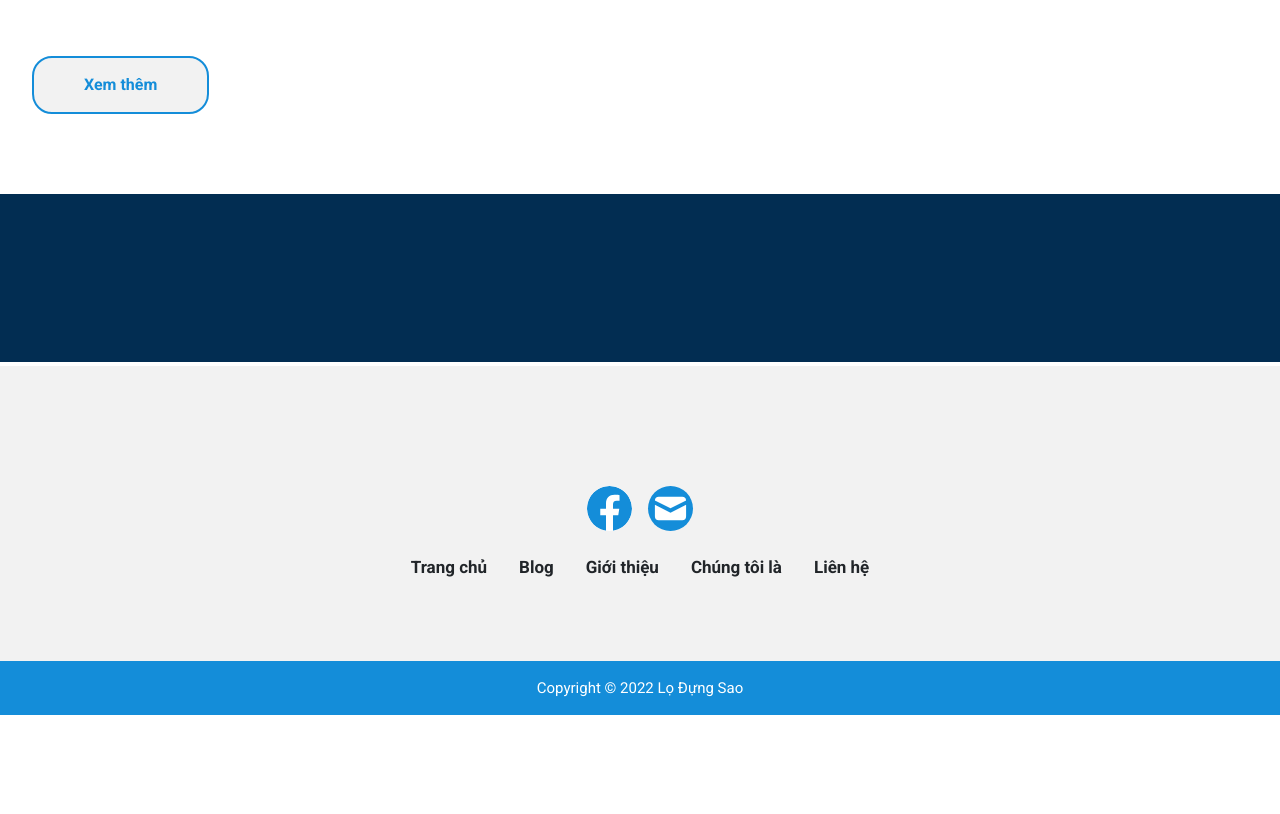
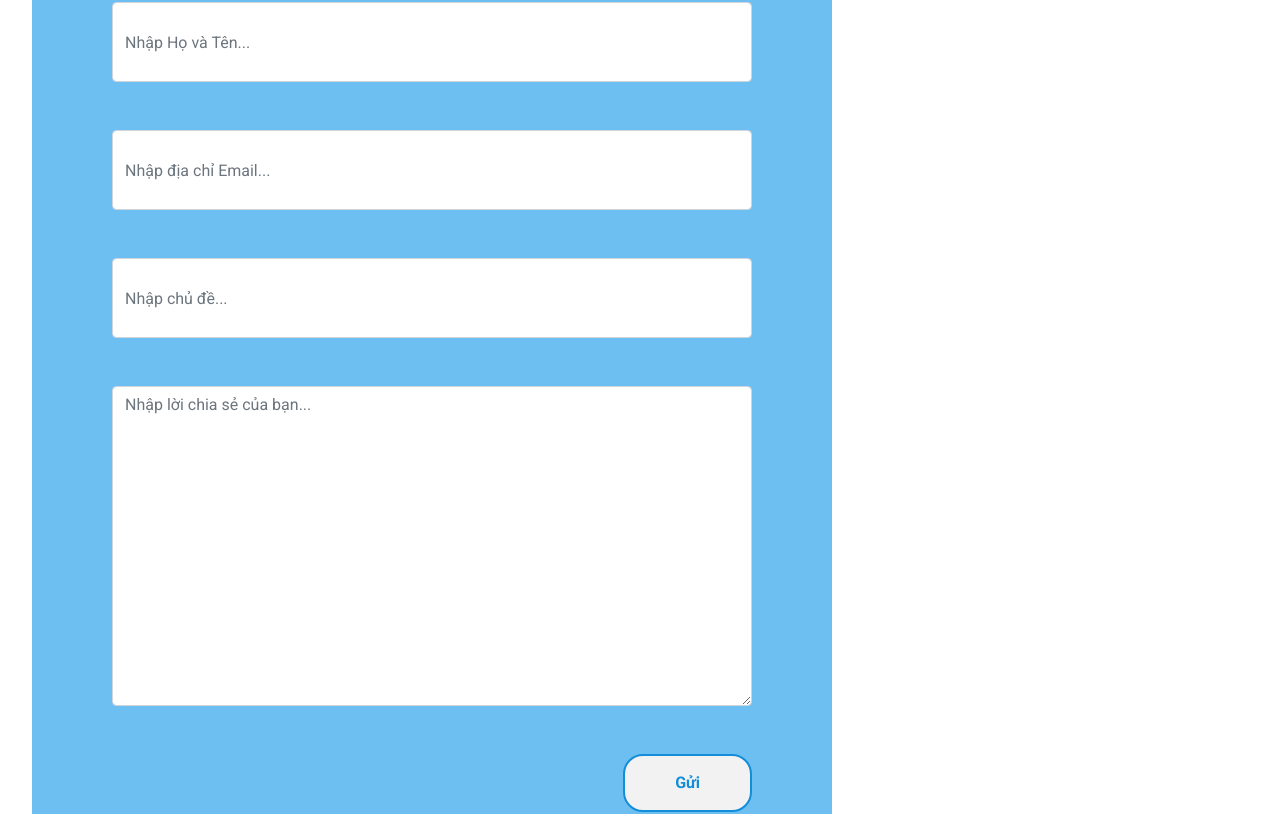
Before and after one commit to trongnsiwa/condalon, a Next.js app: page / in a window 1280 px wide. Shown: the part 5233-6047 px from the top of the page. Before the commit the page ends 5948 px from the top, so only its background shows below. Built offline with nearby package versions, Linux system fonts and the light colour scheme; no server answers.

Commit message:
build: add shared form

```diff
--- a/components/Navbar/index.tsx
+++ b/components/Navbar/index.tsx
@@ -9,16 +9,18 @@ function Navbar() {
   return (
     <BNavbar bg="app-light" expand="lg" className="shadow">
       <Container>
-        <BNavbar.Brand href="#" className="text-center subhead me-auto">
-          Bố Mẹ Ơi,
-          <br />
-          Con Đã Lớn
-        </BNavbar.Brand>
+        <Link href="/" passHref>
+          <BNavbar.Brand className="text-center subhead me-auto">
+            Bố Mẹ Ơi,
+            <br />
+            Con Đã Lớn
+          </BNavbar.Brand>
+        </Link>
         <BNavbar.Toggle aria-controls="responsive-navbar-nav" />
         <BNavbar.Collapse id="responsive-navbar-nav">
           <Nav className="ms-auto">
             <Nav.Item>
-              <Link href="/home">Trang chủ</Link>
+              <Link href="/">Trang chủ</Link>
             </Nav.Item>
             <Nav.Item>
               <Link href="/blog">Blog</Link>
--- /dev/null
+++ b/components/SharedForm/SharedForm.module.scss
@@ -0,0 +1,24 @@
+@import "../../styles/variables";
+@import "../../styles/mixin";
+
+.form {
+  background-color: $app-200;
+  padding: 3rem 5rem;
+  display: flex;
+  flex-direction: column;
+  align-items: flex-end;
+
+  &_group {
+    margin-bottom: 3rem;
+
+    input {
+      width: 40rem;
+      height: 5rem;
+    }
+
+    textarea {
+      width: 40rem;
+      height: 20rem;
+    }
+  }
+}
--- /dev/null
+++ b/components/SharedForm/index.tsx
@@ -0,0 +1,32 @@
+import React from "react";
+import { Form } from "react-bootstrap";
+
+import styles from "./SharedForm.module.scss";
+
+function SharedForm() {
+  return (
+    <Form className={styles.form}>
+      <Form.Group className={styles.form_group} controlId="formBasicFullname">
+        <Form.Control type="text" placeholder="Nhập Họ và Tên..." />
+      </Form.Group>
+
+      <Form.Group className={styles.form_group} controlId="formBasicEmail">
+        <Form.Control type="email" placeholder="Nhập địa chỉ Email..." />
+      </Form.Group>
+
+      <Form.Group className={styles.form_group} controlId="formBasicTopic">
+        <Form.Control type="text" placeholder="Nhập chủ đề..." />
+      </Form.Group>
+
+      <Form.Group className={styles.form_group} controlId="formBasicTopic">
+        <Form.Control as="textarea" placeholder="Nhập lời chia sẻ của bạn..." />
+      </Form.Group>
+
+      <button className="btn-app" type="submit">
+        Gửi
+      </button>
+    </Form>
+  );
+}
+
+export default SharedForm;
--- a/pages/index.tsx
+++ b/pages/index.tsx
@@ -1,5 +1,6 @@
 import Card from "@components/Card";
 import SearchBar from "@components/SearchBar";
+import SharedForm from "@components/SharedForm";
 import { createClient, Entry } from "contentful";
 import { IHomeContentFields } from "contentful/__generated__/types";
 import { useEffect, useState } from "react";
@@ -103,7 +104,9 @@ const Home = () => {
             <p>{getFields("connect")?.description}</p>
             <button className="btn-app">Xem thêm</button>
           </div>
-          <div className="home-connect_right"></div>
+          <div className="home-connect_right">
+            <SharedForm />
+          </div>
         </div>
         {/* email */}
         <div className="home-email">
--- a/styles/home.scss
+++ b/styles/home.scss
@@ -172,8 +172,7 @@
   }
 
   &-connect {
-    margin-top: 10rem;
-    @include center(column-reverse);
+    @include center(column);
     align-items: flex-start;
     gap: 2rem;
     padding: 5rem 2rem;
```
